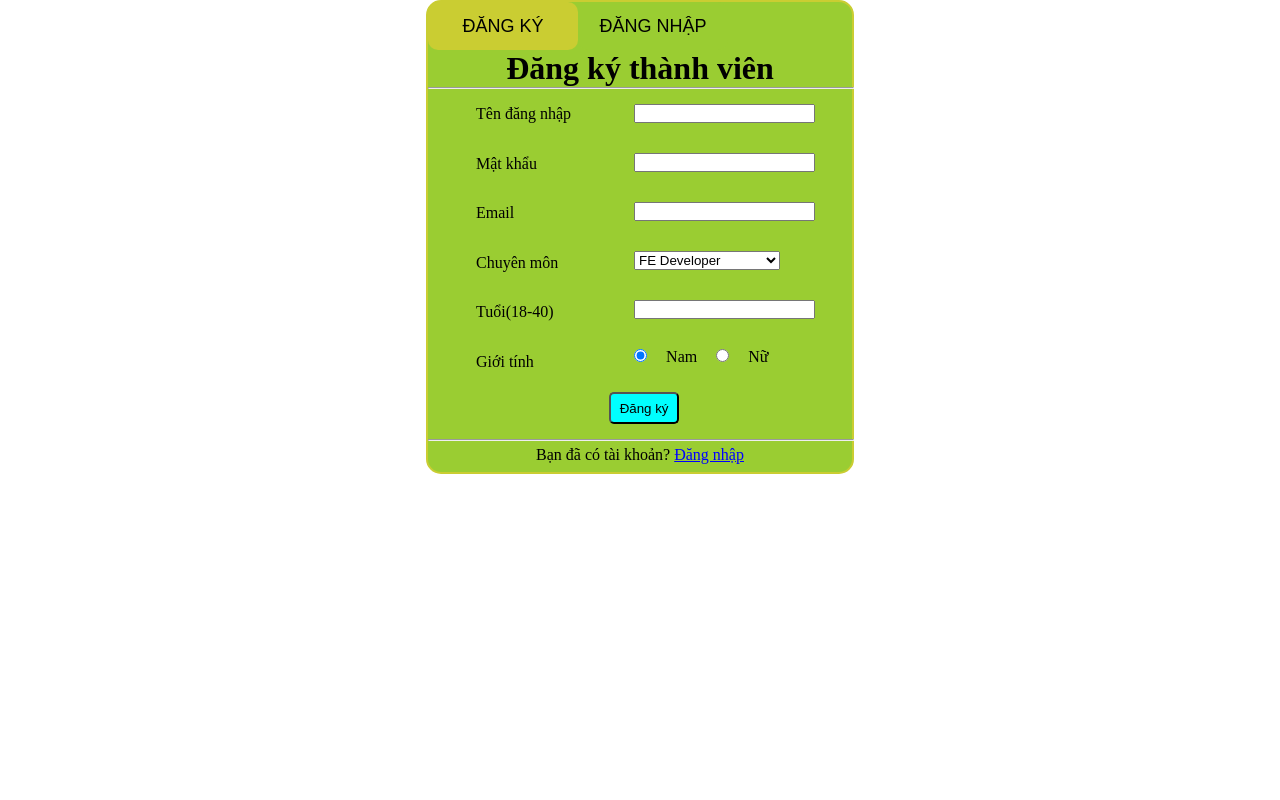
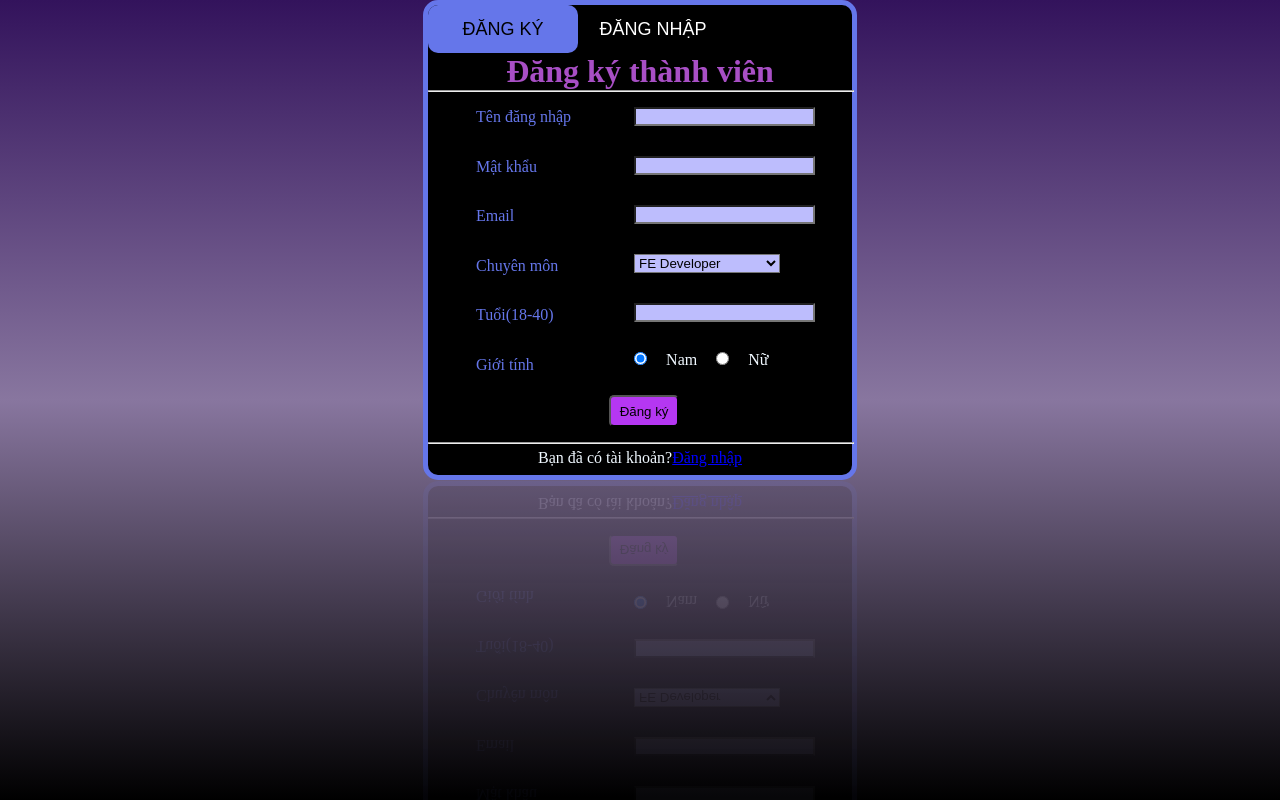
Before and after one commit to hvthien158/register-login-form, a plain HTML site: page index.html in a window 1280 px wide. Drawn offline with Linux system fonts and the light colour scheme.

Commit message:
Change color

```diff
--- a/assets/css/main.css
+++ b/assets/css/main.css
@@ -1,15 +1,20 @@
 * {
     padding: 0;
     margin: 0;
+}
+
+body {
+    background-image: linear-gradient(0,#000,#88769f, #33135C);
 }
 
 #container {
     height: 470px;
     width: 424px;
     margin: auto;
-    background-color: yellowgreen;
-    border: solid 2px rgb(202, 205, 50);
+    background-color: #000;
+    border: solid 5px  #6576EA;
     border-radius: 15px;
+    -webkit-box-reflect: below 1px linear-gradient(transparent, rgba(255, 255, 255, 0.1));
 }
 
 .choice {
@@ -31,12 +36,13 @@
 }
 
 #register-title {
-    background-color: rgb(202, 205, 50);
+    background-color: #6576EA;
     cursor: pointer;
 }
 
 #login-title {
-    background-color: yellowgreen;
+    background-color: #000;
+    color: #fff;
     cursor: pointer;
 }
 
@@ -50,6 +56,7 @@
 
 h1 {
     text-align: center;
+    color: #a84fc5;
 }
 
 .label-register {
@@ -60,6 +67,7 @@ h1 {
 
 .label-register > span {
     line-height: 49.5px;
+    color: #6576EA;
 }
 
 .form-left {
@@ -68,6 +76,7 @@ h1 {
 }
 .form-detail {
     margin: 15px;
+    background-color: #BDBDFD;
 }
 
 .anoun {
@@ -80,7 +89,7 @@ h1 {
 .submit-button {
     height: 32px;
     width: 70px;
-    background-color: aqua;
+    background-color: #B537F2;
     border-radius: 5px;
     margin-left: -10px;
 }
--- a/assets/js/main.js
+++ b/assets/js/main.js
@@ -5,14 +5,18 @@ function change_login_regis(id){
     var login_title = document.getElementById('login-title');
     if(id == 'register'){
         register.style.display = 'block';
-        register_title.style.backgroundColor = 'rgb(202, 205, 50)';
+        register_title.style.backgroundColor = '#6576EA';
+        register_title.style.color = 'black';
         login.style.display = 'none';
-        login_title.style.backgroundColor = 'yellowgreen';
+        login_title.style.backgroundColor = 'black';
+        login_title.style.color = 'white';
     } else if(id == 'login') {
         register.style.display = 'none';
-        register_title.style.backgroundColor = 'yellowgreen';
+        register_title.style.backgroundColor = 'black';
+        register_title.style.color = 'white';
         login.style.display = 'block';
-        login_title.style.backgroundColor = 'rgb(202, 205, 50)';
+        login_title.style.backgroundColor = '#6576EA';
+        login_title.style.color = 'black';
     }
 }
 
--- a/index.html
+++ b/index.html
@@ -44,13 +44,13 @@
                 </select> <br>
                 <input class="form-detail" type="text" name="ages" id="ages" onblur="check_blank('ages')"> <br>
                 <p class="anoun" id="agesp"></p>
-                <input class="form-detail radio-button" value="men" type="radio" name="sex" checked=""> Nam
-                <input class="form-detail radio-button" value="women" type="radio" name="sex"> Nữ
+                <input class="form-detail radio-button" value="men" type="radio" name="sex" checked=""> <span style="color: aliceblue;">Nam</span>
+                <input class="form-detail radio-button" value="women" type="radio" name="sex"> <span style="color: aliceblue;">Nữ</span>
                 <br>
                 <input class="form-detail submit-button" type="submit" value="Đăng ký">
             </form>
             <hr>
-            <p style="text-align: center; margin-top: 5px;">Bạn đã có tài khoản? <span class="link-change" onclick="change_login_regis('login')">Đăng nhập</span></p>
+            <p style="text-align: center; margin-top: 5px;"><span style="color: aliceblue;">Bạn đã có tài khoản?</span><span class="link-change" onclick="change_login_regis('login')">Đăng nhập</span></p>
         </div>
         <div id="login-show" class="form-login">
             <h1>Đăng nhập</h1>
@@ -66,12 +66,12 @@
                 <p class="anoun" id="name-loginp"></p>
                 <input class="form-detail" type="password" name="password" id="password-login" onblur="check_blank('password-login')"> <br>
                 <p class="anoun" id="password-loginp"></p>
-                <input type="checkbox" id="checkbox"> Ghi nhớ mật khẩu <br>
+                <input type="checkbox" id="checkbox"> <span style="color: aliceblue;">Ghi nhớ mật khẩu</span> <br>
                 <div  class="password-forget"><a>Quên mật khẩu?</a></div>
                 <input class="form-detail submit-button button-login" type="submit" value="Đăng nhập">
             </form>
             <hr>
-            <p style="text-align: center; margin-top: 5px;">Bạn chưa có tài khoản? <span class="link-change" onclick="change_login_regis('register')">Đăng ký ngay</span></p>
+            <p style="text-align: center; margin-top: 5px;"><span style="color: aliceblue;">Bạn chưa có tài khoản</span> <span class="link-change" onclick="change_login_regis('register')">Đăng ký ngay</span></p>
         </div>
     </div>
     <script src="./assets/js/main.js"></script>
```
